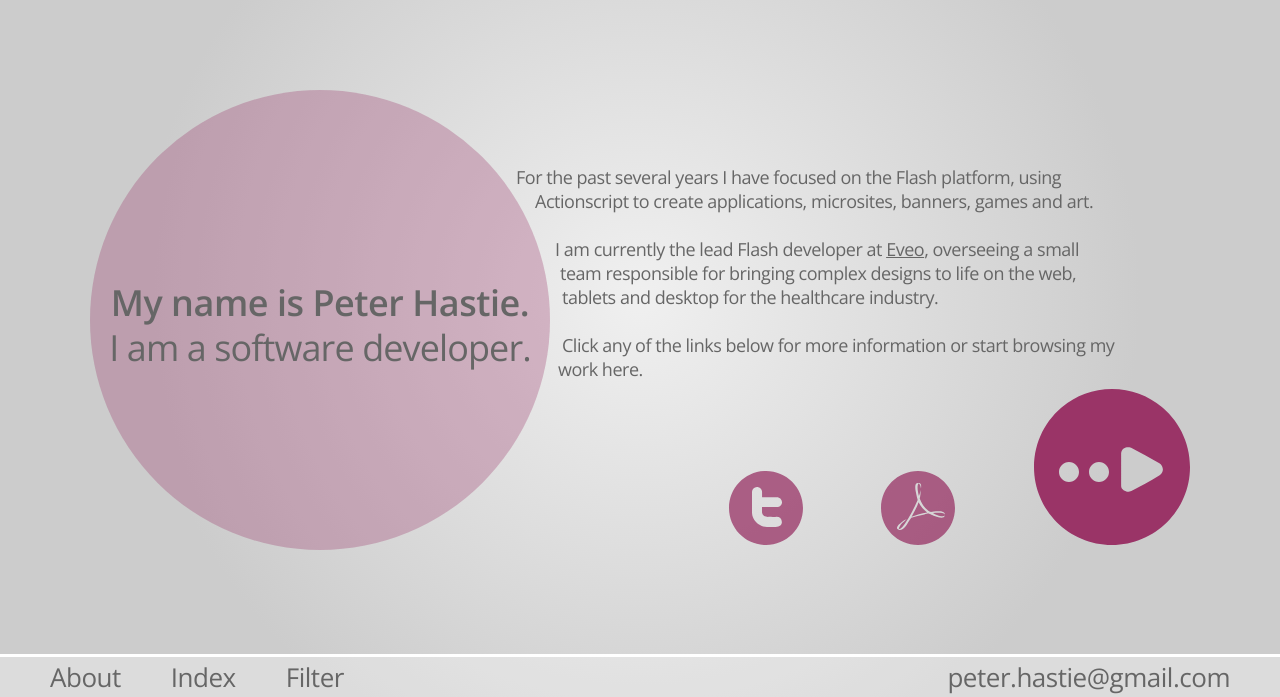
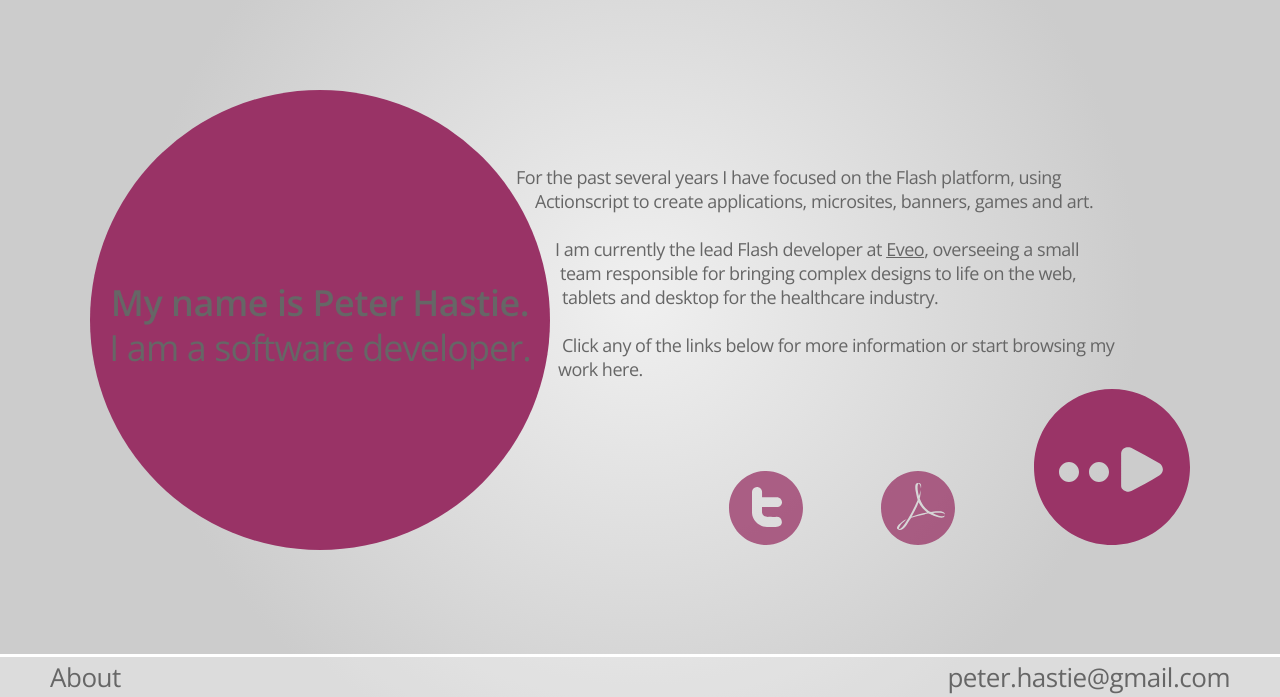
Before and after one commit to sillypog/sillypog.com, a PHP site: page / in a window 1280 px wide. Shown: the part 103-800 px from the top of the page. Run offline with PHP 8.4, Linux system fonts and the light colour scheme.

Commit message:
- Minor changes for temporarily getting something up.

```diff
--- a/index.html
+++ b/index.html
@@ -47,9 +47,9 @@
         	<p>Click any of the links below for more information or start browsing my work here.</p>
        	</div>
         <div id="aboutLinks">
-        		<img src="svg/twitterT.svg" alt="Twitter"></img>
-            	<img src="svg/acrobatA.svg" alt="Resume"></img>
-                <img src="svg/exitAbout.svg" alt="Exit"></img>
+        		<a href="http://twitter.com/#!/sillypog"><img src="svg/twitterT.svg" alt="Twitter"></img></a>
+            	<a href="peterhastie_cv.pdf"><img src="svg/acrobatA.svg" alt="Resume"></img><a>
+                <a href="http://peterhastieshowcase.blogspot.com"><img src="svg/exitAbout.svg" alt="Exit"></img></a>
        	</div>
     </section>
 </div>
@@ -58,8 +58,8 @@
 	<div class="paleWhiteBG"></div>
 	<div id="footerButtons">
 		<p><a href="http://www.sillypog.com">About</a></p>
-		<p><a href="http://www.sillypog.com">Index</a></p>
-		<p><a href="http://www.sillypog.com">Filter</a></p>
+		<p style="visibility:hidden"><a href="http://www.sillypog.com">Index</a></p>
+		<p style="visibility:hidden"><a href="http://www.sillypog.com">Filter</a></p>
 		<p id="email"><a href="mailto:peter.hastie@gmail.com">peter.hastie@gmail.com</a></p>
 	</div>
 </div>
--- a/style.css
+++ b/style.css
@@ -138,12 +138,14 @@ section{
 }
 
 #about header{
-	background:rgba(153,51,102,0.3);
+	/*background:rgba(153,51,102,0.3);*/
+	background:#993366;
 	height:460px;
 	width:460px;	/* Width and height are half the intended values */
 
 	-moz-border-radius:460px;
 	-webkit-border-radius:460px;
+	border-radius:460px;
 
 	/*padding:115px;*/
 
```
